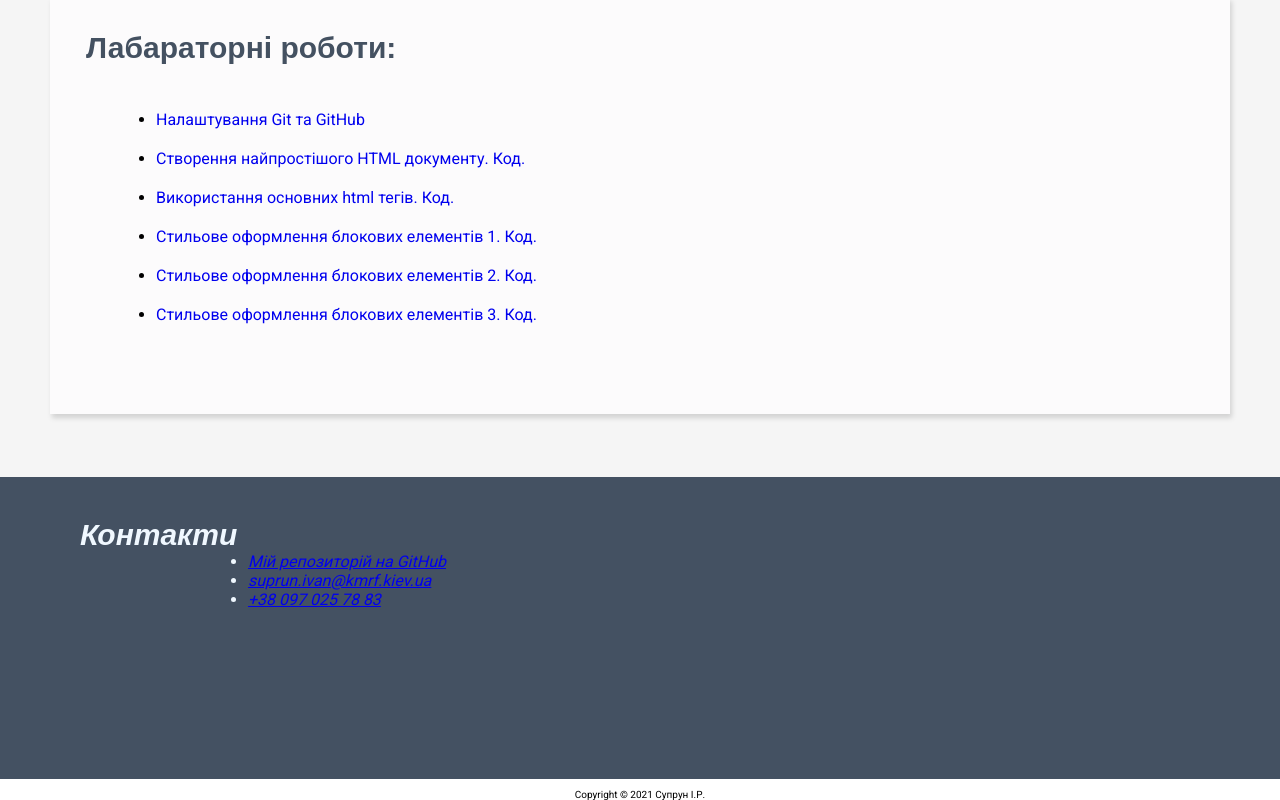
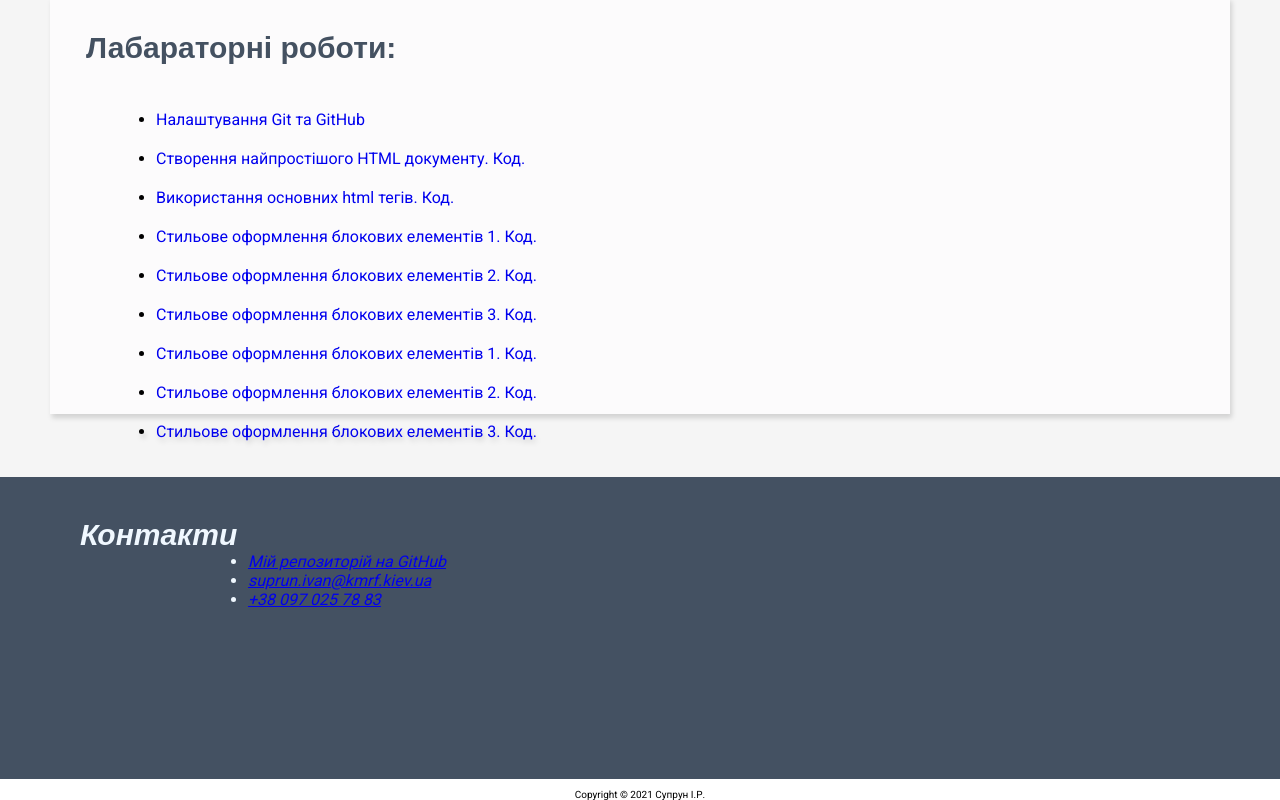
Before and after one commit to Anderli-dev/web-lessons, a plain HTML site: page index.html in a window 1280 px wide. Shown: the part 1259-2059 px from the top of the page. Drawn offline with Linux system fonts and the light colour scheme.

Commit message:
fix errors

```diff
--- a/index.html
+++ b/index.html
@@ -49,7 +49,10 @@
             <li class="li"><a href="./02/index.html"  class="ref">Використання основних html тегів.</a><a href="https://github.com/Anderli-dev/web-lessons/blob/main/02/index.html"  class="ref"> Код.</a></li>
             <li class="li"><a href="./04/lab_4_1.html"  class="ref">Стильове оформлення блокових елементів 1.</a><a href="https://github.com/Anderli-dev/web-lessons/blob/main/04/lab_4_1.html"  class="ref"> Код.</a></li>
             <li class="li"><a href="./04/lab_4_2.html" class="ref">Стильове оформлення блокових елементів 2.</a><a href="https://github.com/Anderli-dev/web-lessons/blob/main/04/lab_4_2.html" class="ref"> Код.</a></li>
-            <li class="li"><a href="./04/lab_4_3.html" class="ref">Стильове оформлення блокових елементів 3.</a><a href="https://github.com/Anderli-dev/web-lessons/blob/main/04/lab_4_.html" class="ref"> Код.</a></li>
+            <li class="li"><a href="./04/lab_4_3.html" class="ref">Стильове оформлення блокових елементів 3.</a><a href="https://github.com/Anderli-dev/web-lessons/blob/main/04/lab_4_3.html" class="ref"> Код.</a></li>
+            <li class="li"><a href="./05/lab_5_1.html" class="ref">Стильове оформлення блокових елементів 1.</a><a href="https://github.com/Anderli-dev/web-lessons/blob/main/04/lab_5_1.html" class="ref"> Код.</a></li>
+            <li class="li"><a href="./05/lab_5_2.html" class="ref">Стильове оформлення блокових елементів 2.</a><a href="https://github.com/Anderli-dev/web-lessons/blob/main/04/lab_5_2.html" class="ref"> Код.</a></li>
+            <li class="li"><a href="./05/lab_5_3.html" class="ref">Стильове оформлення блокових елементів 3.</a><a href="https://github.com/Anderli-dev/web-lessons/blob/main/04/lab_5_3.html" class="ref"> Код.</a></li>
         </ul>
         </article>
     </main>
```
